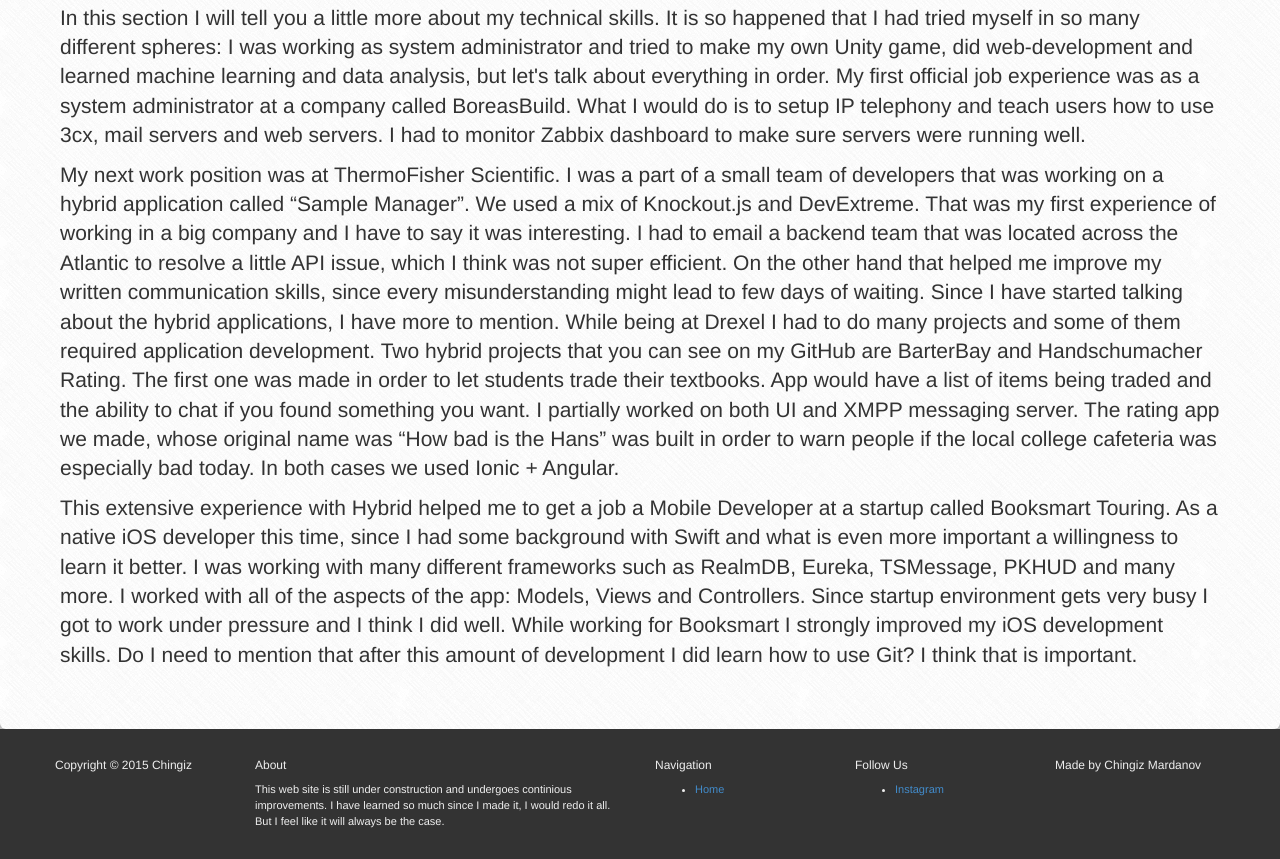
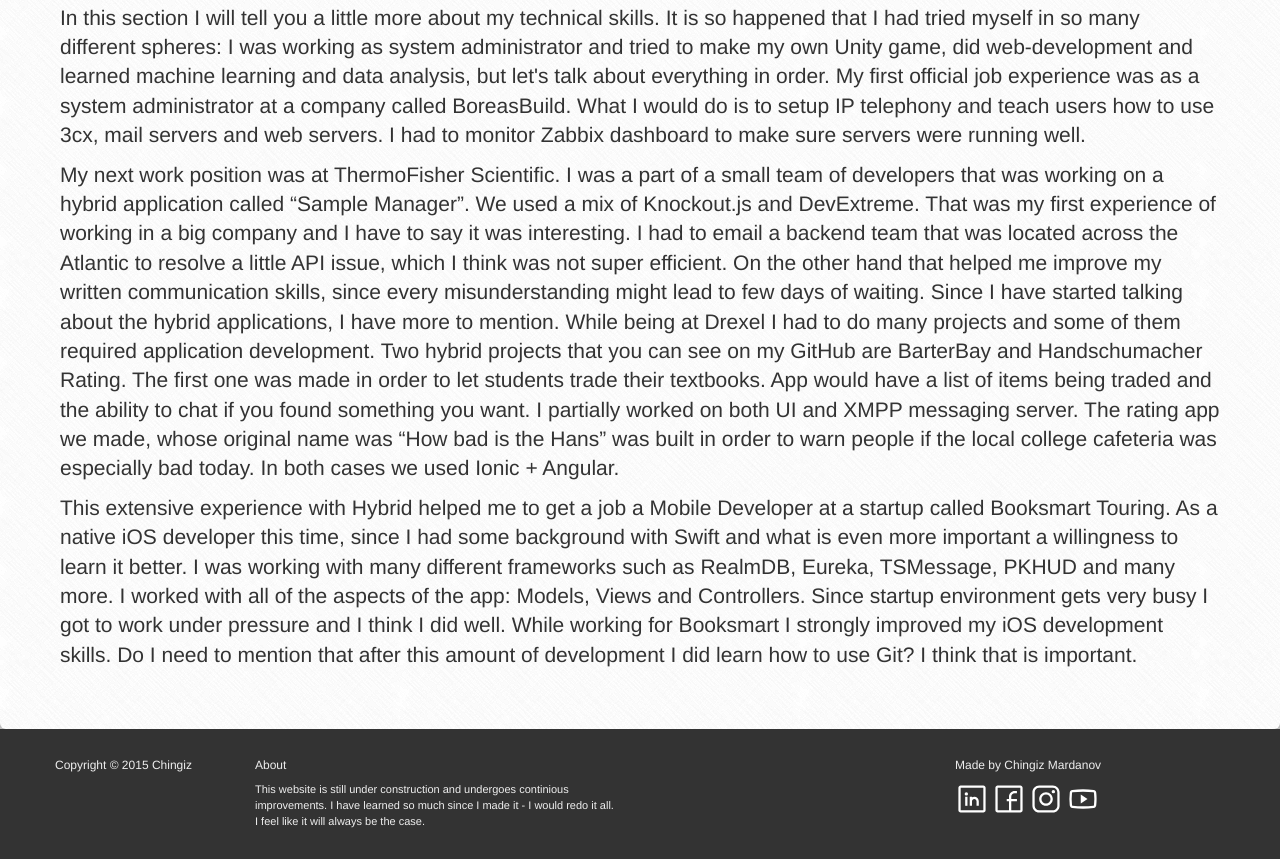
Before and after one commit to ChingizMard/website, a plain HTML site: page index.html in a window 1280 px wide. Shown: the part 1778-2637 px from the top of the page. Drawn offline with nearby package versions, Linux system fonts and the light colour scheme.

Commit message:
Footer clean up

```diff
--- a/includes/css/styles.css
+++ b/includes/css/styles.css
@@ -79,6 +79,10 @@
 /* --------------------------------------
    Footer
    -------------------------------------- */
+   .social-icon{
+    width:20%;
+    fill:red;
+   }
 
    footer{
       background: #333;
--- a/index.html
+++ b/index.html
@@ -142,25 +142,26 @@ Do I need to mention that after this amount of development I did learn how to us
 
 					<div class="col-sm-4">
 						<h6>About</h6>
-                                                <p>This web site is still under construction and undergoes continious improvements. I have learned so much since I made it, I would redo it all. But I feel like it will always be the case.</p>
+                                                <p>This website is still under construction and undergoes continious improvements. I have learned so much since I made it - I would redo it all. <br />I feel like it will always be the case.</p>
 					</div><!-- end col-sm-4 -->
 
-					<div class="col-sm-2">
-						<h6>Navigation</h6>
-						<ul class="unstyled">
-							<li><a href="#">Home</a></li>
-						</ul>
-					</div><!-- end col-sm-2 -->
 
-					<div class="col-sm-2">
-						<h6>Follow Us</h6>
-						<ul class="unstyled">
-							<li><a href="https://www.instagram.com/chingizchingiz/">Instagram</a></li>
-						</ul>
-					</div><!-- end col-sm-2 -->
+					<div class="col-sm-3"></div>
 
 					<div class="col-sm-2">
 						<h6>Made by Chingiz Mardanov</h6>
+						<a href="https://www.linkedin.com/in/chingizmardanov/">
+							<img class="social-icon" src="./images/social/linkedin.svg"/>
+						</a>
+						<a href="https://www.facebook.com/chingizmard">
+							<img class="social-icon" src="./images/social/facebook.svg"/>
+						</a>
+						<a href="https://www.instagram.com/chingizchingiz/">
+							<img class="social-icon" src="./images/social/instagram.svg"/>
+						</a>
+						<a href="https://www.youtube.com/channel/UCXey6eRxnfZHI_dAqb8WHWA">
+							<img class="social-icon" src="./images/social/youtube.svg"/>
+						</a>
 					</div><!-- end col-sm-2 -->
 				</div><!-- end row -->
 			</div><!-- end container -->
```
Also changed, not shown: images/social/facebook.svg (added), images/social/instagram.svg (added), images/social/linkedin.svg (added), images/social/youtube.svg (added).
